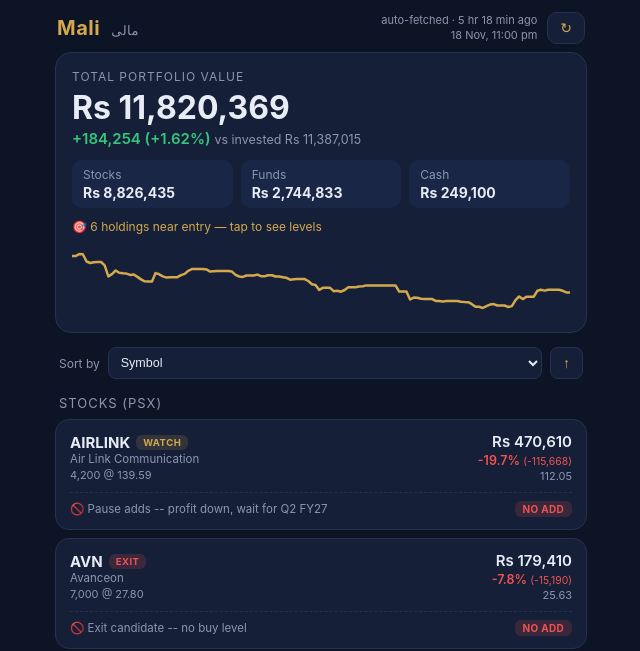
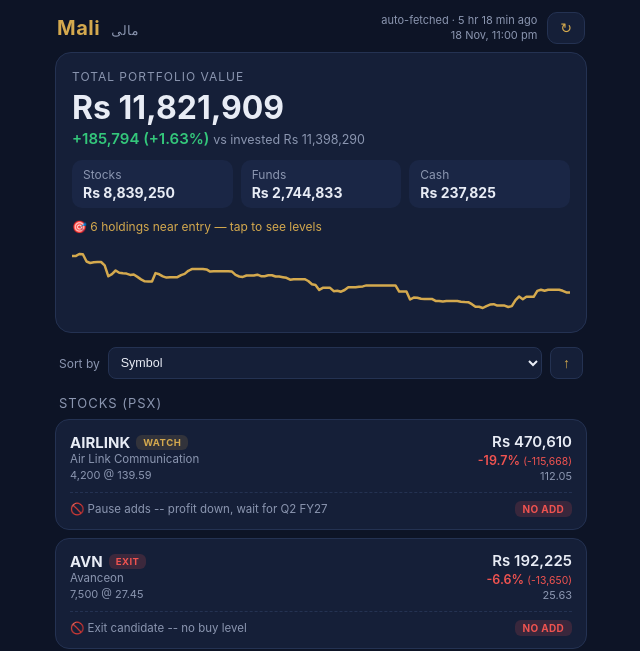
Before and after one commit to brianestimastersllc-coder/Mali, a plain HTML site: page index.html in a window 1280 px wide. Shown: the top 651 px of the page, 319-959 px from the left. Drawn offline with Linux system fonts and the light colour scheme.

Commit message:
Sync: AVN 7,500 @27.45 (+500 @22.55), cash 237,825
Co-Authored-By: Claude Sonnet 5.5 <noreply@anthropic.com>

```diff
--- a/index.html
+++ b/index.html
@@ -247,7 +247,7 @@ const DEFAULT_HOLDINGS = {
     { sym:'NATF',    name:'National Foods',            qty:3900, avg:345.77 },
     { sym:'GLAXO',   name:'GlaxoSmithKline Pakistan',  qty:2000, avg:348.06 },
     { sym:'AIRLINK', name:'Air Link Communication',    qty:4200, avg:139.59 },
-    { sym:'AVN',     name:'Avanceon',                  qty:7000, avg:27.80 },
+    { sym:'AVN',     name:'Avanceon',                  qty:7500, avg:27.45 },
     { sym:'MEBL',    name:'Meezan Bank',               qty:900,   avg:363.80 },
     { sym:'EFERT',   name:'Engro Fertilizers',         qty:3000,  avg:196.99 },
     { sym:'MUGHAL',  name:'Mughal Iron & Steel',       qty:5000, avg:64.99 },
@@ -267,12 +267,12 @@ const DEFAULT_HOLDINGS = {
     { sym:'AICF',    name:'Al-Ameen Islamic Cash Fund',       qty:1993.24,  avg:101.53 },
     { sym:'MICF',    name:'Mahaana Islamic Cash Fund',        qty:2795.44,  avg:107.32 }
   ],
-  cash: 249100
+  cash: 237825
 };
 
 // Bump HOLD_VERSION whenever DEFAULT_HOLDINGS is re-synced from the broker; devices with an older
 // stamp drop their saved copy and adopt the new defaults (otherwise a Settings save would pin old numbers forever).
-const HOLD_VERSION = '2026-11-16';
+const HOLD_VERSION = '2026-11-19';
 try {
   if (localStorage.getItem('mali-hold-version') !== HOLD_VERSION) {
     localStorage.removeItem(LS_HOLD);
@@ -630,7 +630,7 @@ const FALLBACK_ALLOC = {
   items: [
     { sym:'MZNPETF', name:'Meezan Pakistan ETF',       weight:45, note:'Broad index exposure — the default home for new money' },
     { sym:'MIIETF',  name:'Mahaana Islamic Index ETF', weight:20, note:'Second index leg, low cost' },
-    { sym:'AVN',     name:'Avanceon',                  qty:7000, avg:27.80 },
+    { sym:'AVN',     name:'Avanceon',                  qty:7500, avg:27.45 },
     { sym:'MEBL',    name:'Meezan Bank',               weight:20, max_price:500, note:'Only below Rs 500 — otherwise this slice goes to the others' },
     { sym:'AICF',    name:'Al-Ameen Islamic Cash Fund',weight:15, note:'Dry powder — deploy on a 10–15% market correction' }
   ]
--- a/sw.js
+++ b/sw.js
@@ -1,4 +1,4 @@
-const CACHE = 'mali-v11';
+const CACHE = 'mali-v12';
 const ASSETS = ['./', './index.html', './manifest.webmanifest', './icon-180.png', './icon-512.png'];
 
 self.addEventListener('install', e => {
```
